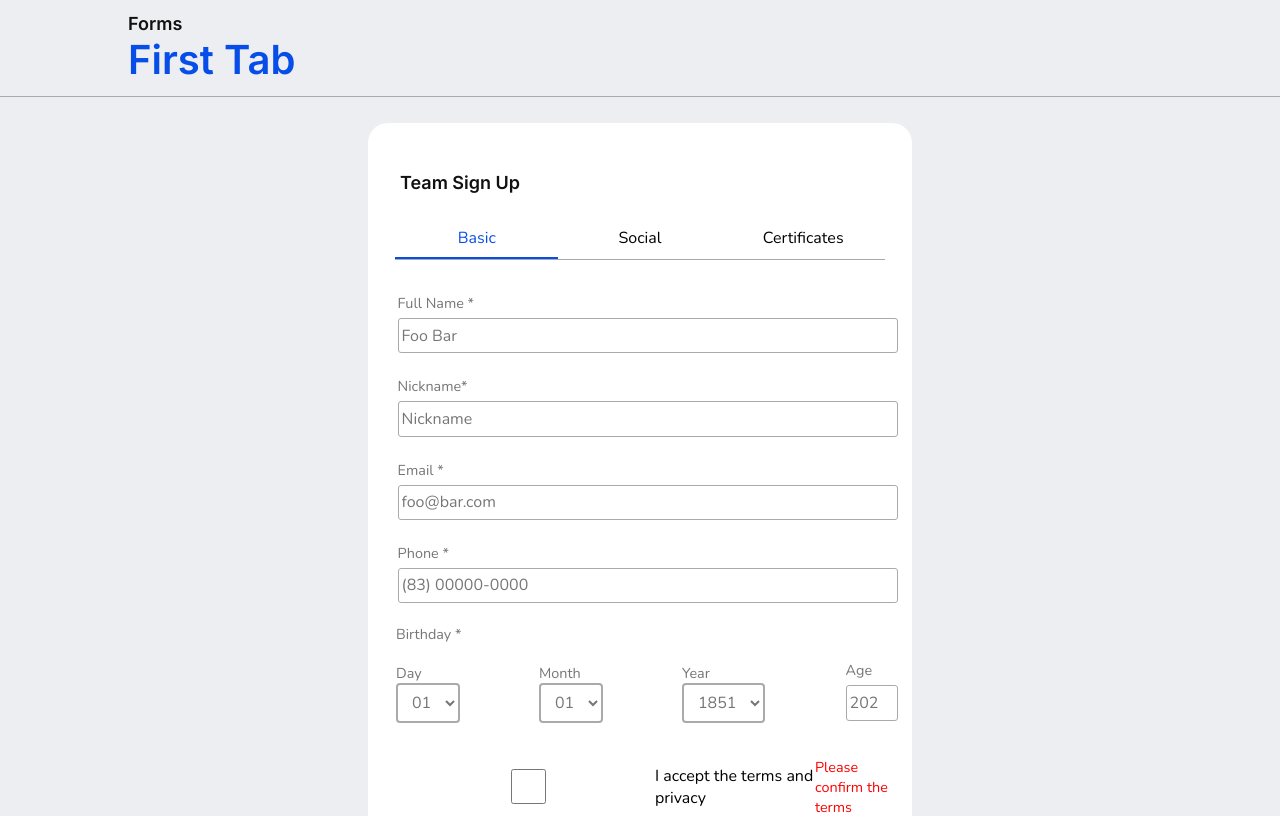
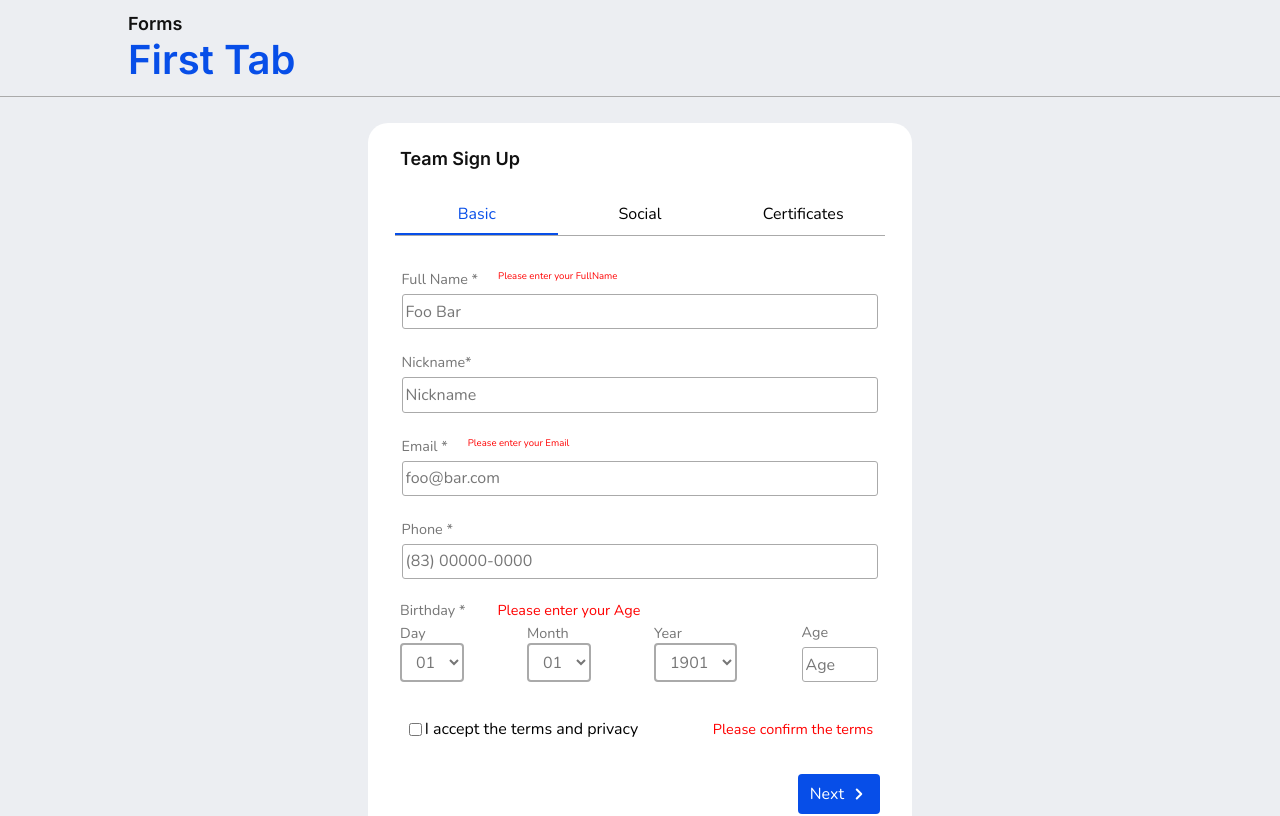
Before and after one commit to Ovictorhugol/FormChallenge, a React (Vite) app: page / in a window 1280 px wide. Shown: the top 816 px of the page. Built offline with nearby package versions, Linux system fonts and the light colour scheme.

Commit message:
Feat:validation and styled from the basic container

```diff
--- a/src/components/Button/Button.styled.js
+++ b/src/components/Button/Button.styled.js
@@ -15,10 +15,7 @@ export const StyledButton = styled.button`
   justify-content: space-evenly;
   align-items: center;
   gap: ${toRem(6)};
-  &:hover {
-    background: #078cff;
-    cursor: pointer;
-  }
+
   &.Certificates {
     &:focus {
       width: ${toRem(187)};
--- a/src/components/Containers/Form/Form.jsx
+++ b/src/components/Containers/Basic/Basic.jsx
@@ -1,21 +1,21 @@
 import React, { useState, useEffect } from "react";
 import Input from "../../Input/Input";
-import {
-  FormContainer,
-  FormInput,
-  BirthDayInput,
-  BirthDayContainer,
-  FormCheckbox,
-  FormEmail,
-  FormPhone,
-  FormButton,
-  BirthDayForm,
-} from "./Form.styled";
 import Select from "../../Select/Select";
 import Button from "../../Button/Button";
 import { validName, validEmail } from "../../../utils/regex";
 import Label from "../../Label/Label";
-function Form({ setActiveTab, activeTab }) {
+import {
+  ContainerBasic,
+  ContainerInputLarger,
+  ContainerInputLargerPhone,
+  ContainerInputLargerEmail,
+  ContainerBirthday,
+  ContainerBirthdayInput,
+  ContainerButton,
+  ContainerCheckbox,
+} from "./Basic.styled";
+function Basic(props) {
+  const { setActiveTab, activeTab } = props;
   const [fullName, setFullName] = useState("");
   const [nickname, setNickname] = useState("");
   const [email, setEmail] = useState("");
@@ -26,15 +26,57 @@ function Form({ setActiveTab, activeTab }) {
   const [birthday, setBirthday] = useState("");
   const [age, setAge] = useState(0);
   const [check, setCheck] = useState(false);
-  const [nameError, setNameError] = useState(false);
-  const [emailError, setEmailError] = useState(false);
-  const [checkError, setCheckError] = useState(false);
-  const [birthdayError, setBirthdayError] = useState(false);
+  const [nameError, setNameError] = useState(true);
+  const [emailError, setEmailError] = useState(true);
+  const [checkError, setCheckError] = useState(true);
+  const [birthdayError, setBirthdayError] = useState(true);
 
   useEffect(() => {
-    setAge(2022 - year);
+    if (year != "") {
+      changeAge(year);
+    }
+  }, [year]);
+  useEffect(() => {
+    if (year != "") {
+      changeAge(year);
+    }
+  }, [day]);
+  useEffect(() => {
+    if (year != "") {
+      changeAge(year);
+    }
+  }, [month]);
+  const changeAge = (currentYear) => {
+    setAge(2022 - currentYear);
+    console.log(age);
     Validation("birthday");
-  }, [year]);
+  };
+
+  useEffect(() => {
+    if (localStorage.getItem("fullname") != null) {
+      setFullName(localStorage.getItem("fullname"));
+      setNameError(false);
+    }
+    if (localStorage.getItem("nickname") != null) {
+      setNickname(localStorage.getItem("nickname"));
+    }
+    if (localStorage.getItem("email") != null) {
+      setEmail(localStorage.getItem("email"));
+      setEmailError(false);
+    }
+    if (localStorage.getItem("phone") != null) {
+      setPhone(localStorage.getItem("phone"));
+    }
+    if (
+      localStorage.getItem("age") != 0 &&
+      localStorage.getItem("age") != null
+    ) {
+      setBirthdayError(false);
+    }
+    if (age === 0) {
+      setAge("");
+    }
+  }, []);
   const Validation = (variableTest) => {
     switch (variableTest) {
       case "name":
@@ -52,11 +94,11 @@ function Form({ setActiveTab, activeTab }) {
       case "check":
         if (check) {
           console.log("Checkbox não marcado ");
-          setCheckError(false);
-        } else setCheckError(true);
+          setCheckError(true);
+        } else setCheckError(false);
         break;
       case "birthday":
-        if (age > 121) {
+        if (day === undefined || month === null || year === undefined) {
           setBirthdayError(true);
         } else setBirthdayError(false);
         break;
@@ -64,11 +106,11 @@ function Form({ setActiveTab, activeTab }) {
         break;
     }
   };
-
   const onClickHandler = () => {
-    if (!nameError && !emailError && !checkError) {
+    if (nameError || emailError || checkError || birthdayError) {
       console.log("Dados incompletos");
     } else {
+      console.log(nameError);
       const birthday = day + "/" + month + "/" + year;
       setBirthday(birthday);
       localStorage.setItem("fullname", fullName);
@@ -80,11 +122,10 @@ function Form({ setActiveTab, activeTab }) {
       setActiveTab(activeTab + 1);
     }
   };
-
   return (
-    <FormContainer>
-      <FormInput>
-        {!nameError ? (
+    <ContainerBasic>
+      <ContainerInputLarger>
+        {nameError ? (
           <Input
             id="FullName"
             type="text"
@@ -95,6 +136,7 @@ function Form({ setActiveTab, activeTab }) {
               setFullName(e.target.value);
               Validation("name");
             }}
+            hasError
           />
         ) : (
           <Input
@@ -107,11 +149,10 @@ function Form({ setActiveTab, activeTab }) {
               setFullName(e.target.value);
               Validation("name");
             }}
-            hasError
           />
         )}
-      </FormInput>
-      <FormInput>
+      </ContainerInputLarger>
+      <ContainerInputLarger>
         <Input
           id="Nickname"
           type="text"
@@ -122,9 +163,9 @@ function Form({ setActiveTab, activeTab }) {
             setNickname(e.target.value);
           }}
         />
-      </FormInput>
-      <FormEmail>
-        {!emailError ? (
+      </ContainerInputLarger>
+      <ContainerInputLargerEmail>
+        {emailError ? (
           <Input
             id="Email"
             type="email"
@@ -135,6 +176,7 @@ function Form({ setActiveTab, activeTab }) {
               setEmail(e.target.value);
               Validation("email");
             }}
+            hasError
           />
         ) : (
           <Input
@@ -147,11 +189,11 @@ function Form({ setActiveTab, activeTab }) {
               setEmail(e.target.value);
               Validation("email");
             }}
-            hasError
           />
         )}
-      </FormEmail>
-      <FormPhone>
+      </ContainerInputLargerEmail>
+
+      <ContainerInputLargerPhone>
         <Input
           id="Phone"
           type="number"
@@ -163,19 +205,17 @@ function Form({ setActiveTab, activeTab }) {
             Validation("phone");
           }}
         />
-      </FormPhone>
-      <BirthDayForm>
-        {!birthdayError ? (
+      </ContainerInputLargerPhone>
+      {birthdayError ? (
+        <Label value="Birthday *" hasError></Label>
+      ) : (
         <Label value="Birthday *"></Label>
-        ) : (
-          <Label value="Birthday *" hasError></Label>
       )}
-
-        <BirthDayContainer>
+      <ContainerBirthday>
         <Select id="Day" setDay={setDay} />
         <Select id="Month" setMonth={setMonth} />
         <Select id="Year" setYear={setYear} />
-          <BirthDayInput>
+        <ContainerBirthdayInput>
           <Input
             id="Age"
             type="number"
@@ -183,11 +223,10 @@ function Form({ setActiveTab, activeTab }) {
             label="Age"
             value={age}
           />
-          </BirthDayInput>
-        </BirthDayContainer>
-      </BirthDayForm>
-      <FormCheckbox>
-        {!checkError ? (
+        </ContainerBirthdayInput>
+      </ContainerBirthday>
+      <ContainerCheckbox>
+        {checkError ? (
           <Input
             type="checkbox"
             id="Accept"
@@ -211,12 +250,12 @@ function Form({ setActiveTab, activeTab }) {
             }}
           />
         )}
-      </FormCheckbox>
-      <FormButton>
+      </ContainerCheckbox>
+      <ContainerButton>
         <Button id="Next" title="Next" onClick={onClickHandler} />
-      </FormButton>
-    </FormContainer>
+      </ContainerButton>
+    </ContainerBasic>
   );
 }
 
-export default Form;
+export default Basic;
--- /dev/null
+++ b/src/components/Containers/Basic/Basic.styled.js
@@ -0,0 +1,52 @@
+import styled from "styled-components";
+import { toRem } from "../../../utils/convertToRem";
+
+export const ContainerBasic = styled.div`
+  width: 30rem;
+  display: flex;
+  flex-wrap: wrap;
+
+  justify-content: space-between;
+  @media (max-width: 768px) {
+    width: 90%;
+  }
+`;
+
+export const ContainerInputLarger = styled.div`
+  width: 30rem;
+`;
+
+export const ContainerInputLargerEmail = styled.div`
+  width: 30rem;
+  @media (max-width: 768px) {
+    width: 50%;
+  }
+`;
+export const ContainerInputLargerPhone = styled.div`
+  width: 30rem;
+  @media (max-width: 768px) {
+    width: 35%;
+  }
+`;
+
+export const ContainerBirthday = styled.div`
+  display: flex;
+  width: 100%;
+  justify-content: space-between;
+  align-items: center;
+  flex-wrap: wrap;
+`;
+
+export const ContainerBirthdayInput = styled.div`
+  width: 5rem;
+  height: 4rem;
+  @media (max-width: 768px) {
+    width: 25vw;
+  }
+`;
+export const ContainerCheckbox = styled.div``;
+export const ContainerButton = styled.div`
+  display: flex;
+  width: 100%;
+  justify-content: flex-end;
+`;
--- a/src/components/Containers/Form/Form.styled.js
+++ /dev/null
@@ -1,65 +0,0 @@
-import styled from "styled-components";
-import { toRem } from "../../../utils/convertToRem";
-
-export const FormContainer = styled.div`
-  display: flex;
-  flex-wrap: wrap;
-  width: 35rem;
-  justify-content: center;
-`;
-
-export const FormInput = styled.div`
-  width: 90%;
-`;
-
-export const FormEmail = styled.div`
-  width: 90%;
-  @media (max-width: 768px) {
-    width: 55%;
-  }
-`;
-export const FormPhone = styled.div`
-  width: 90%;
-  @media (max-width: 768px) {
-    margin-left: 1vw;
-    width: 33%;
-  }
-`;
-
-export const BirthDayContainer = styled.div`
-  display: flex;
-  flex-direction: row;
-
-  align-items: center;
-  justify-content: space-between;
-
-  @media (min-width: 768px) {
-  }
-`;
-export const BirthDayForm = styled.div`
-  display: flex;
-  justify-content: center;
-  width: 90%;
-  flex-direction: column;
-`;
-export const BirthDayInput = styled.div`
-  width: 3.5rem;
-  display: flex;
-  justify-content: center;
-  align-items: center;
-  margin-top: 0.9rem;
-`;
-
-export const FormCheckbox = styled.div`
-  width: 90%;
-  display: flex;
-  justify-content: space-between;
-  align-items: center;
-`;
-
-export const FormButton = styled.div`
-  display: flex;
-  width: 90%;
-  justify-content: flex-end;
-  margin-top: 2rem;
-`;
--- a/src/components/Input/Input.jsx
+++ b/src/components/Input/Input.jsx
@@ -9,6 +9,7 @@ import {
   CheckboxError,
   CheckboxContainer,
   LabelCheckBox,
+  InputStyleCheckbox,
 } from "./Input.styled.js";
 
 const Input = ({ id, placeholder, type, label, value, onChange, hasError }) => {
@@ -20,7 +21,7 @@ const Input = ({ id, placeholder, type, label, value, onChange, hasError }) => {
         return (
           <Container>
             <LabelContainer>
-              <Label>{label}</Label>
+              <Label htmlFor={id}>{label}</Label>
               {hasError && <LabelError>{`Please enter your ${id}`}</LabelError>}
             </LabelContainer>
             <InputStyle
@@ -35,14 +36,16 @@ const Input = ({ id, placeholder, type, label, value, onChange, hasError }) => {
       case "checkbox":
         return (
           <CheckboxContainer>
-            <InputStyle
+            <InputStyleCheckbox
               id={id}
               placeholder={placeholder}
               type={type}
               value={value}
               onChange={onChange}
             />
-            <LabelCheckBox id="Accept">{label}</LabelCheckBox>
+            <LabelCheckBox for={id} id="Accept">
+              {label}
+            </LabelCheckBox>
             {hasError && (
               <CheckboxError>{"Please confirm the terms"}</CheckboxError>
             )}
--- a/src/components/Input/Input.styled.js
+++ b/src/components/Input/Input.styled.js
@@ -21,7 +21,7 @@ const LabelCheckBox = styled.label`
   font-size: 0.9rem;
   text-align: left;
 
-  width: 20rem;
+  width: 18rem;
   color: #767676;
   font-weight: 400;
 `;
@@ -49,9 +49,31 @@ const InputStyle = styled.input`
     justify-content: center;
   }
 `;
+const InputStyleCheckbox = styled.input`
+  box-sizing: border-box;
+  height: 2.2em;
+  font-family: "Nunito", sans-serif;
+  color: #767676;
+  font-style: normal;
+  font-weight: 400;
+  font-size: 1rem;
+  background: #ffffff;
+  border: 0.06rem solid #aaaaaa;
+  border-radius: 3px;
+  padding: 0.188rem;
+  &::placeholder {
+    height: 1.25rem;
+    font-family: "Nunito", sans-serif;
+    font-style: normal;
+    font-weight: 400;
+    font-size: 1rem;
+    color: #767676;
+    justify-content: center;
+  }
+`;
 const LabelError = styled.label`
   font-family: "Nunito", sans-serif;
-  font-size: 0.9rem;
+  font-size: 0.6rem;
   text-align: left;
   color: #ff0000;
   font-weight: 400;
@@ -73,11 +95,11 @@ const LabelContainer = styled.div`
 const CheckboxContainer = styled.div`
   display: inline-flex;
   align-items: center;
-  display: flex;
   flex: 1;
-
+  flex-direction: row;
   padding: 0.3rem;
   height: 5rem;
+
   accent-color: #074ee8;
   > #Checkbox {
     width: 1rem;
@@ -87,6 +109,9 @@ const CheckboxContainer = styled.div`
   > #Accept {
     font-size: 1rem;
     color: black;
+  }
+  @media (max-width: 768px) {
+    flex-wrap: wrap;
   }
 `;
 
@@ -99,4 +124,5 @@ export {
   CheckboxError,
   CheckboxContainer,
   LabelCheckBox,
+  InputStyleCheckbox,
 };
--- a/src/components/Label/Label.styled.js
+++ b/src/components/Label/Label.styled.js
@@ -3,6 +3,7 @@ import styled from "styled-components";
 export const LabelContainer = styled.div`
   display: flex;
   flex-direction: row;
+  align-items: flex-start;
 `;
 export const LabelText = styled.label`
   font-family: "Nunito", sans-serif;
--- a/src/components/Pages/Home.styled.js
+++ b/src/components/Pages/Home.styled.js
@@ -6,12 +6,16 @@ export const Container = styled.div`
   background: white;
   border-radius: ${toRem(20)};
   width: 34rem;
-  height: 100vh;
+  height: 110vh;
   margin-top: 2vh;
   flex-direction: column;
   margin: auto;
   padding: auto;
+
+  @media (max-width: 768px) {
+    width: 70%;
+  }
 `;
 export const TitleContainer = styled.div`
-  margin: 6vh 0 3vh 4vh;
+  margin: 3vh 0 3vh 4vh;
 `;
--- a/src/components/Select/Select.jsx
+++ b/src/components/Select/Select.jsx
@@ -37,7 +37,7 @@ const SelectYear = ({ onChange }) => {
   let year = {
     years: [],
   };
-  for (var i = 1850; i < 2022; i++) {
+  for (var i = 1900; i < 2022; i++) {
     year.years[i] = i + 1;
   }
 
--- a/src/components/Select/Select.styled.js
+++ b/src/components/Select/Select.styled.js
@@ -4,7 +4,7 @@ import { toRem } from "../../utils/convertToRem";
 export const SelectStyled = styled.select`
   box-sizing: border-box;
   width: 100%;
-  height: ${toRem(40)};
+  height: ${toRem(39)};
   background: #ffffff;
   border: ${toRem(2)} solid #aaaaaa;
   border-radius: ${toRem(4)};
@@ -15,6 +15,9 @@ export const SelectStyled = styled.select`
   font-weight: 400;
   font-size: 1rem;
   vertical-align: middle;
+  @media (max-width: 768px) {
+    width: 25vw;
+  }
 `;
 export const SelectInput = styled.div`
   display: flex;
--- a/src/components/Tabs/Tabs.Styled.js
+++ b/src/components/Tabs/Tabs.Styled.js
@@ -3,7 +3,6 @@ import styled from "styled-components";
 export const ContainerTab = styled.div`
   display: flex;
   flex-direction: column;
-
   font-family: "Nunito", sans-serif;
 `;
 
@@ -13,6 +12,9 @@ export const TabNav = styled.ul`
   display: flex;
 
   border-bottom: 1px solid #aaaaaa;
+  @media (max-width: 768px) {
+    width: 90%;
+  }
 `;
 export const TabNavOptions = styled.li`
   width: 50%;
@@ -32,4 +34,5 @@ export const TabNavOptions = styled.li`
 `;
 export const TabContant = styled.div`
   display: flex;
+  justify-content: center;
 `;
--- a/src/components/Tabs/Tabs.jsx
+++ b/src/components/Tabs/Tabs.jsx
@@ -1,6 +1,7 @@
 import React, { useEffect } from "react";
 import { ContainerTab, TabNav, TabNavOptions, TabContant } from "./Tabs.Styled";
-import Form from "../containers/Form/Form";
+
+import Basic from "../containers/Basic/Basic";
 
 function Tabs({ activeTab, setActiveTab }) {
   useEffect(() => {
@@ -15,9 +16,9 @@ function Tabs({ activeTab, setActiveTab }) {
   const setContant = () => {
     if (activeTab === 1) {
       return (
-        <div>
-          <Form setActiveTab={setActiveTab} activeTab={activeTab} />
-        </div>
+        <>
+          <Basic setActiveTab={setActiveTab} activeTab={activeTab} />
+        </>
       );
     } else if (activeTab === 2) {
       return <div>second Tab</div>;
```
Lines whose indentation alone changed are shown as unchanged.
